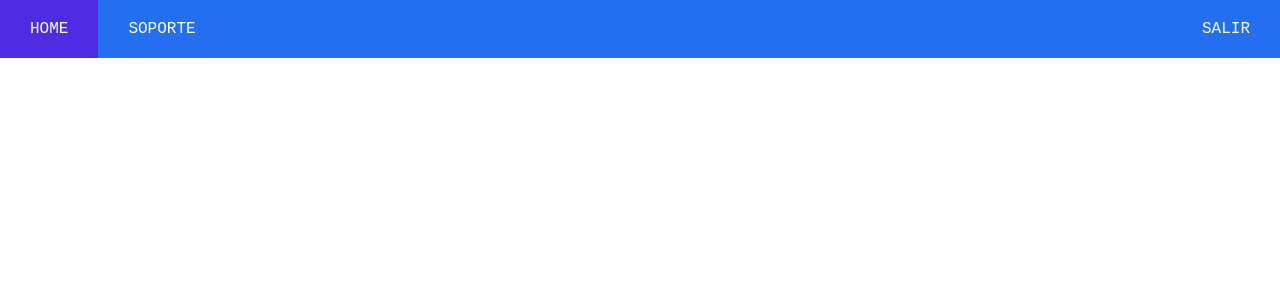
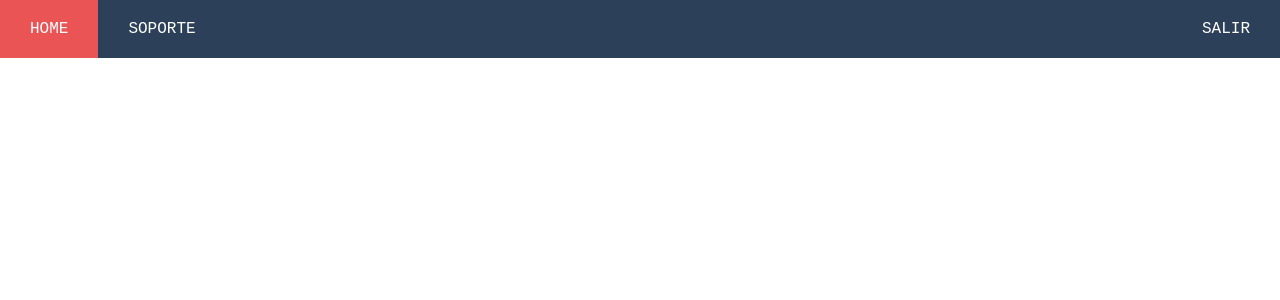
Before and after one commit to andresgobl98/our-market, a React (Create React App) app: page / in a window 1280 px wide. Shown: the top 300 px of the page. Built offline with nearby package versions, Linux system fonts and the light colour scheme.

Commit message:
Update App.css
Here is a new color set

```diff
--- a/src/App.css
+++ b/src/App.css
@@ -4,7 +4,7 @@
   }
 
 .navbar-collapse{
-    background: #246EF0;
+    background: #2d4059;
     width: 100%;
     position: fixed;
     z-index: 100;
@@ -30,7 +30,7 @@
     text-decoration: none;
 }
 .ul li:hover {
-    background: #4C2DE3;
+    background: #ea5455;
   }
 
 .ul-right {
@@ -51,5 +51,17 @@
     text-decoration: none;
 }
 .ul-right li:hover {
-    background: #4C2DE3;
+    background: #ea5455;
   }
+
+
+
+  /* ----------------- COLORS -----------------
+  2d4059
+
+  ea5455
+
+  decdc3
+
+  e5e5e5
+  */
```
